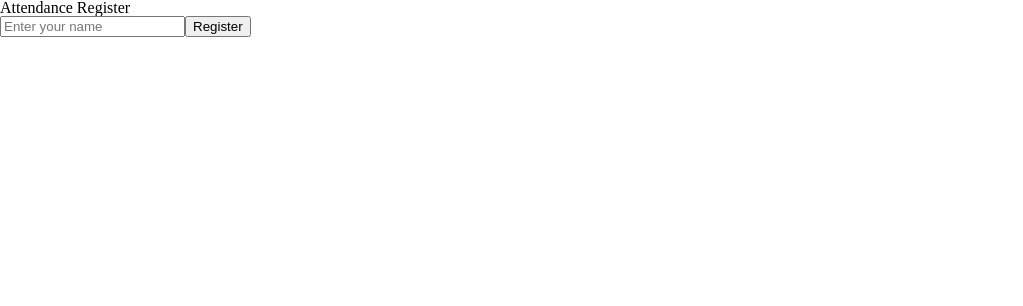
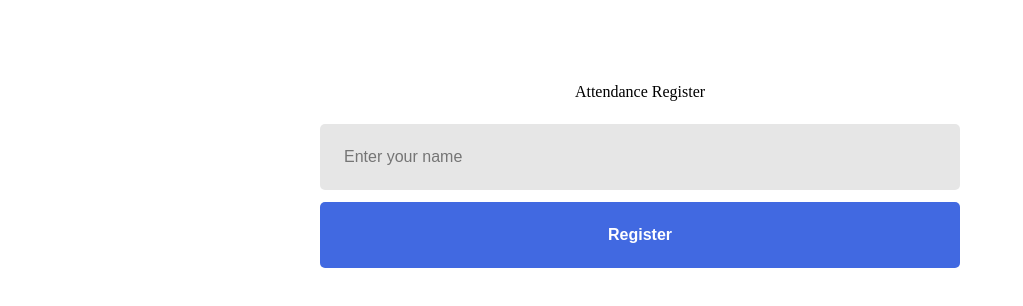
Before and after one commit to Janaina-MJ/attendance-register, a React (Vite) app in the folder web/: page / in a window 1280 px wide. Shown: the top 306 px of the page, without its empty margins (0-1023 px from the left). Built offline with nearby package versions, Linux system fonts and the light colour scheme.

Commit message:
feat: Add basic style to the homepage

```diff
--- a/web/src/main.jsx
+++ b/web/src/main.jsx
@@ -1,8 +1,9 @@
 import React from 'react'
 import ReactDOM from 'react-dom/client'
-import Home from './pages/Home'
 
 import './styles/global.css'
+
+import { Home } from './pages/Home'
 
 ReactDOM.createRoot(document.getElementById('root')).render(
   <React.StrictMode>
--- a/web/src/pages/Home.jsx
+++ b/web/src/pages/Home/index.jsx
@@ -1,12 +1,12 @@
-function Home() {
+import './styles.css';
+
+export function Home() {
   return (
-    <>
+    <div className="container">
        <h1>Attendance Register</h1>
        <input type="text" placeholder="Enter your name" />
        <button>Register</button>
-    </>
+    </div>
 
   )
 }
-
-export default Home
--- /dev/null
+++ b/web/src/pages/Home/styles.css
@@ -0,0 +1,39 @@
+.container {
+    display: flex;
+    flex-direction: column;
+    align-items: center;
+}
+
+.container h1 {
+    margin: 84px 0 24px;
+}
+
+.container input {
+    width: 50%;
+    padding: 24px;
+    background-color: #E6E6E6;
+    border-radius: 5px;
+    border: none;
+
+    font-size: 16px;
+}
+
+.container button {
+    width: 50%;
+    padding: 24px;
+    font-weight: 700;
+    font-size: 16px;
+
+    background-color: royalblue;
+    color: white;
+    border-radius: 5px;
+    border: none;
+
+    margin: 12px 0 84px;
+    cursor: pointer;
+    transition: filter 0.2s;
+}
+
+.container button:hover {
+    filter: brightness(0.9);
+}
```
